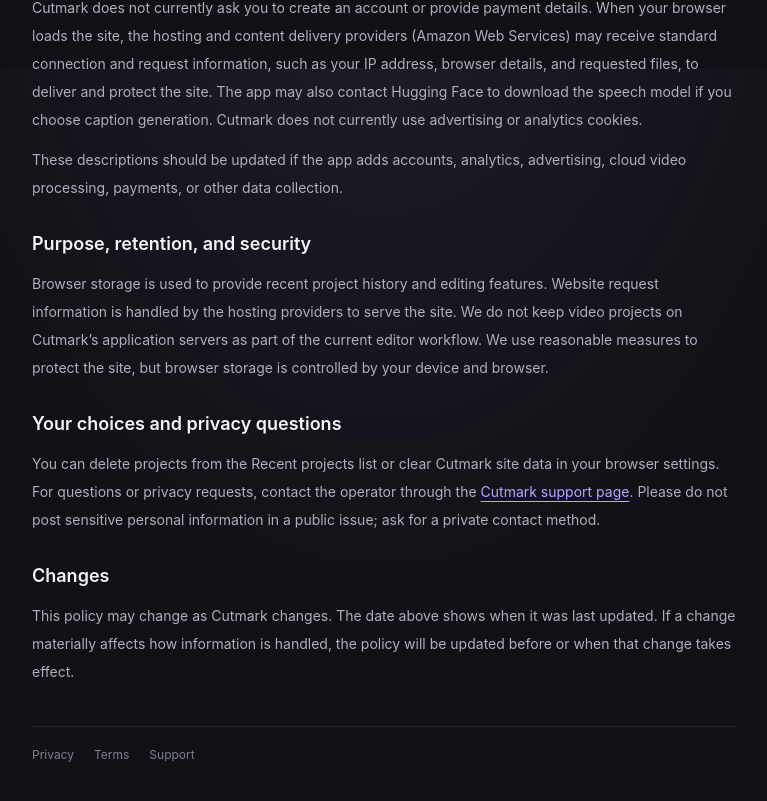
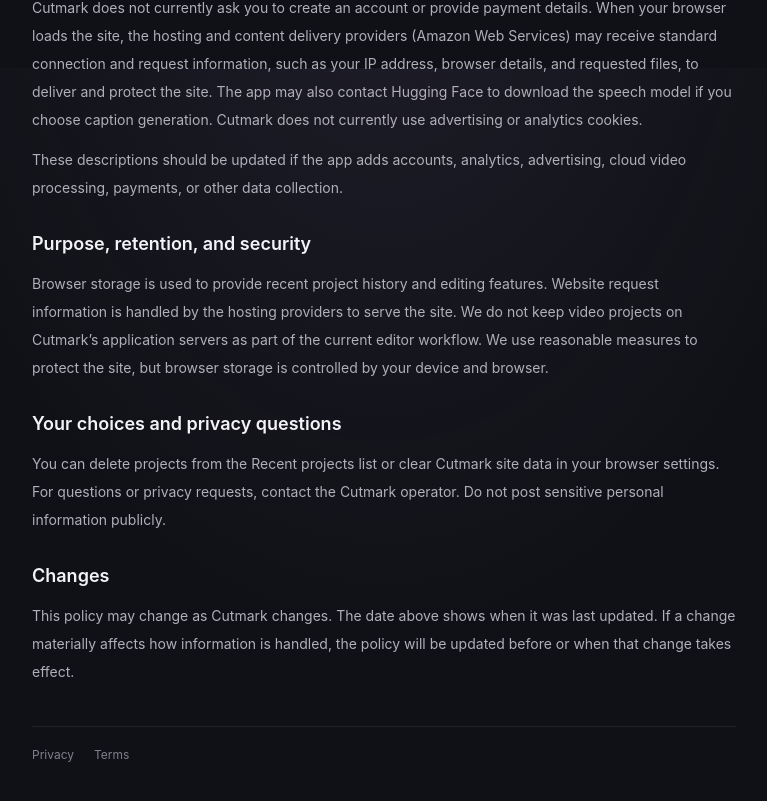
Before and after one commit to KrishTday/Cutmark, a Next.js app in the folder frontend/: page /privacy in a window 1280 px wide. Shown: the part 732-1533 px from the top of the page, without its empty margins (256-1023 px from the left). Built offline with nearby package versions, Linux system fonts and the light colour scheme.

Commit message:
Remove support links from footers

```diff
--- a/frontend/app/page.tsx
+++ b/frontend/app/page.tsx
@@ -31,7 +31,6 @@
       <nav aria-label="Legal" className="flex gap-4">
         <a className="transition-colors hover:text-ink" href="/privacy/index.html">Privacy</a>
         <a className="transition-colors hover:text-ink" href="/terms/index.html">Terms</a>
-        <a className="transition-colors hover:text-ink" href="https://github.com/KrishTday/Cutmark/issues" target="_blank" rel="noreferrer">Support</a>
       </nav>
     </footer>
   </main>;
--- a/frontend/app/privacy/page.tsx
+++ b/frontend/app/privacy/page.tsx
@@ -29,7 +29,7 @@
 
     <section className="space-y-3">
       <h2 className="text-lg font-semibold text-ink">Your choices and privacy questions</h2>
-      <p>You can delete projects from the Recent projects list or clear Cutmark site data in your browser settings. For questions or privacy requests, contact the operator through the <a className="text-accent underline underline-offset-4" href="https://github.com/KrishTday/Cutmark/issues" target="_blank" rel="noreferrer">Cutmark support page</a>. Please do not post sensitive personal information in a public issue; ask for a private contact method.</p>
+      <p>You can delete projects from the Recent projects list or clear Cutmark site data in your browser settings. For questions or privacy requests, contact the Cutmark operator. Do not post sensitive personal information publicly.</p>
     </section>
 
     <section className="space-y-3">
--- a/frontend/app/terms/page.tsx
+++ b/frontend/app/terms/page.tsx
@@ -33,7 +33,7 @@
 
     <section className="space-y-3">
       <h2 className="text-lg font-semibold text-ink">Changes and contact</h2>
-      <p>These terms may be updated as the service changes. Continued use after updated terms take effect means you accept them. For questions or support, use the <a className="text-accent underline underline-offset-4" href="https://github.com/KrishTday/Cutmark/issues" target="_blank" rel="noreferrer">Cutmark support page</a>.</p>
+      <p>These terms may be updated as the service changes. Continued use after updated terms take effect means you accept them. For questions about these terms, contact the Cutmark operator.</p>
     </section>
   </LegalPage>;
 }
--- a/frontend/components/LegalPage.tsx
+++ b/frontend/components/LegalPage.tsx
@@ -18,7 +18,6 @@
     <footer className="flex gap-5 border-t border-white/[0.07] py-5 text-xs text-ink-faint">
       <a className="hover:text-ink" href="/privacy/index.html">Privacy</a>
       <a className="hover:text-ink" href="/terms/index.html">Terms</a>
-      <a className="hover:text-ink" href="https://github.com/KrishTday/Cutmark/issues" target="_blank" rel="noreferrer">Support</a>
     </footer>
   </main>;
 }
```
